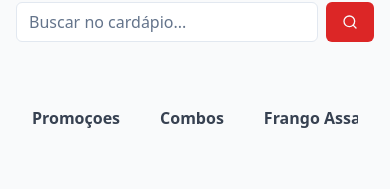
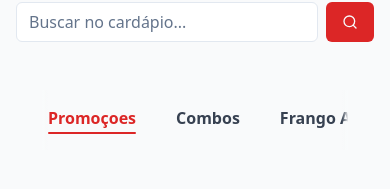
Before and after one commit to caiquedv/chicken-clone-helper-bot, a React (Vite) app: page / in a window 390 px wide. Shown: the part 210-399 px from the top of the page. Built offline with nearby package versions, Linux system fonts and the light colour scheme; grey boxes are pictures that could not be loaded.

Commit message:
Fix: Category bar text overflow and initial category
Adjusted category bar to prevent text overflow on small screens and set "promoções" as the initially active category on the root path.

```diff
--- a/src/pages/Menu.tsx
+++ b/src/pages/Menu.tsx
@@ -23,19 +23,14 @@ const Menu = () => {
   // Função para ordenar as categorias dinamicamente:
   const getOrderedCategories = () => {
     if (!mockCategories || mockCategories.length === 0) return [];
-
-    // Ache os ids relevantes. Suporte tanto string quanto number como id.
     const byName = (name: string) =>
       mockCategories.find(cat => cat.name.toLowerCase().includes(name));
     const prom = byName("promo");
     const combo = byName("combo");
     const bebidas = byName("bebida");
-
-    // Todas as categorias ignorando as três especiais:
     const rest = mockCategories.filter(cat =>
       cat !== prom && cat !== combo && cat !== bebidas
     );
-
     const ordered = [
       prom,
       combo,
@@ -46,9 +41,11 @@ const Menu = () => {
     return ordered;
   };
 
+  // Altere aqui: sempre iniciar pela 1ª da ordem correta
   useEffect(() => {
-    if (mockCategories.length > 0) {
-      setActiveCategory(String(mockCategories[0].id)); // Always string
+    const ordered = getOrderedCategories();
+    if (ordered.length > 0) {
+      setActiveCategory(String(ordered[0].id)); // Corrigido: pega da ordered, não do mockCategories
     }
   }, []);
 
@@ -130,14 +127,14 @@ const Menu = () => {
         {mockCategories.length > 0 && !searchQuery && (
           <div
             className="
-              relative w-full mb-10 -mx-4 px-4
+              relative w-full mb-10
               overflow-x-auto
               whitespace-nowrap
-              flex
-              items-center
+              flex items-center
               select-none
               z-10
               scrollbar-hide
+              pl-4 pr-4
             "
             style={{
               WebkitOverflowScrolling: "touch",
@@ -145,12 +142,16 @@ const Menu = () => {
               scrollbarWidth: "none"
             }}
           >
-            {/* Estilo global no próprio container para esconder a barra (cross-browser) */}
             <style>
               {`
+                /* Esconde a barra em todos browsers */
                 .scrollbar-hide::-webkit-scrollbar {
                   display: none;
                   height: 0;
+                }
+                .scrollbar-hide {
+                  -ms-overflow-style: none;
+                  scrollbar-width: none;
                 }
               `}
             </style>
@@ -169,24 +170,24 @@ const Menu = () => {
                     type="button"
                     onClick={() => setActiveCategory(String(category.id))}
                     className={`
-                      transition-colors duration-200
                       font-semibold
                       flex flex-col items-center
                       px-4 py-2
                       bg-transparent border-none outline-none
                       rounded-md
                       w-auto
+                      transition-colors
+                      duration-200
                       ${isActive ? "text-red-600" : "text-gray-700 hover:text-red-600"}
                     `}
                     style={{
                       minWidth: 0,
+                      background: "transparent",
                       position: "relative",
-                      background: "transparent"
                     }}
                   >
                     <span className="whitespace-nowrap text-base relative pb-1">
                       {category.name}
-                      {/* barra vermelha animada para categoria ativa */}
                       {isActive && (
                         <span
                           className="block h-[2px] rounded-full bg-red-600 absolute left-0 right-0 bottom-0"
@@ -201,6 +202,13 @@ const Menu = () => {
                 );
               })}
             </div>
+            {/* gradientes suaves nas laterais para efeito de "sumir" texto */}
+            <div className="pointer-events-none absolute left-0 top-0 bottom-0 w-8 z-20" style={{
+              background: "linear-gradient(to right, #f9fafb 80%, transparent)"
+            }} />
+            <div className="pointer-events-none absolute right-0 top-0 bottom-0 w-8 z-20" style={{
+              background: "linear-gradient(to left, #f9fafb 80%, transparent)"
+            }} />
           </div>
         )}
 
```
